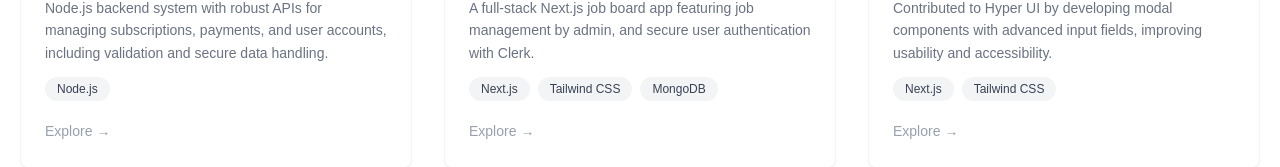
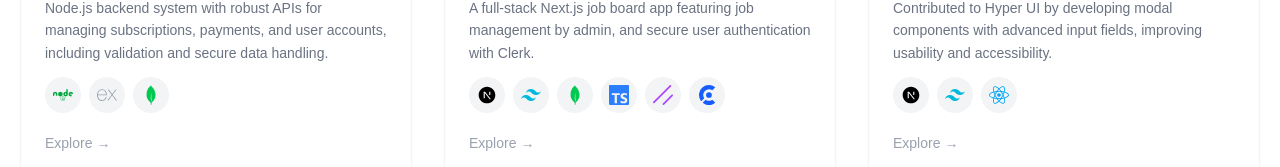
Before and after one commit to kudae3/portfolio, a Next.js app: page / in a window 1280 px wide. Shown: the part 2222-2389 px from the top of the page. Built offline with nearby package versions, Linux system fonts and the light colour scheme.

Commit message:
Add react-icons dependency and update Work component to display technology stack with icons

```diff
--- a/package.json
+++ b/package.json
@@ -15,6 +15,7 @@
     "react": "^19.0.0",
     "react-dom": "^19.0.0",
     "react-element-to-jsx-string": "^17.0.1",
+    "react-icons": "^5.5.0",
     "tailwind-merge": "^3.3.1"
   },
   "devDependencies": {
--- a/src/app/components/Work.tsx
+++ b/src/app/components/Work.tsx
@@ -1,13 +1,26 @@
 import Image from "next/image";
 import Link from "next/link";
 import React from "react";
+import { FaReact } from "react-icons/fa";
+import { FaNode } from "react-icons/fa";
+import { RiNextjsFill } from "react-icons/ri";
+import { RiTailwindCssFill } from "react-icons/ri";
+import { SiMongodb } from "react-icons/si";
+import { SiExpress } from "react-icons/si";
+import { SiTypescript } from "react-icons/si";
+import { SiShadcnui } from "react-icons/si";
+import { SiClerk } from "react-icons/si";
 
 const projects = [
   {
     title: "Subscription Management System",
     description:
       "Node.js backend system with robust APIs for managing subscriptions, payments, and user accounts, including validation and secure data handling.",
-    techStack: ["Node.js"],
+    techStack: [
+      <FaNode key="node" className="text-green-600 text-xl" />,
+      <SiExpress key="express" className="text-gray-400 text-xl" />,
+      <SiMongodb key="mongodb" className="text-green-500 text-xl" />,
+    ],
     image: "/projects/code.jpg",
     link: "https://github.com/kudae3/Subscription-tracker",
   },
@@ -15,7 +28,17 @@ const projects = [
     title: "Corporate Web Application",
     description:
       "A full-stack Next.js job board app featuring job management by admin, and secure user authentication with Clerk.",
-    techStack: ["Next.js", "Tailwind CSS", "MongoDB"],
+    techStack: [
+      <RiNextjsFill
+        key="nextjs"
+        className="text-black dark:text-white text-xl"
+      />,
+      <RiTailwindCssFill key="tailwind" className="text-cyan-500 text-xl" />,
+      <SiMongodb key="mongodb" className="text-green-500 text-xl" />,
+      <SiTypescript key="typescript" className="text-blue-500 text-xl" />,
+      <SiShadcnui key="shadcn" className="text-purple-500 text-xl" />,
+      <SiClerk key="clerk" className="text-blue-600 text-xl" />,
+    ],
     image: "/projects/corporate.png",
     link: "https://github.com/kudae3/digital-tide",
   },
@@ -23,7 +46,14 @@ const projects = [
     title: "Hyper UI",
     description:
       "Contributed to Hyper UI by developing modal components with advanced input fields, improving usability and accessibility.",
-    techStack: ["Next.js", "Tailwind CSS"],
+    techStack: [
+      <RiNextjsFill
+        key="nextjs"
+        className="text-black dark:text-white text-xl"
+      />,
+      <RiTailwindCssFill key="tailwind" className="text-cyan-500 text-xl" />,
+      <FaReact key="react" className="text-sky-500 text-xl" />,
+    ],
     image: "/projects/hyperUI.png",
     link: "https://www.hyperui.dev/components/application/modals",
   },
@@ -72,7 +102,7 @@ const Work = () => (
                 {project.techStack.map((tech, idx) => (
                   <span
                     key={idx}
-                    className="inline-flex items-center rounded-full bg-gray-100 px-3 py-1 text-xs font-medium text-gray-700 dark:bg-gray-800 dark:text-gray-300"
+                    className="inline-flex items-center rounded-full bg-gray-100 p-2 text-xs font-medium text-gray-700 dark:bg-gray-800 dark:text-gray-300"
                   >
                     {tech}
                   </span>
```
Also changed, not shown: 1 other file (tests, documents, lock files or other folders).
